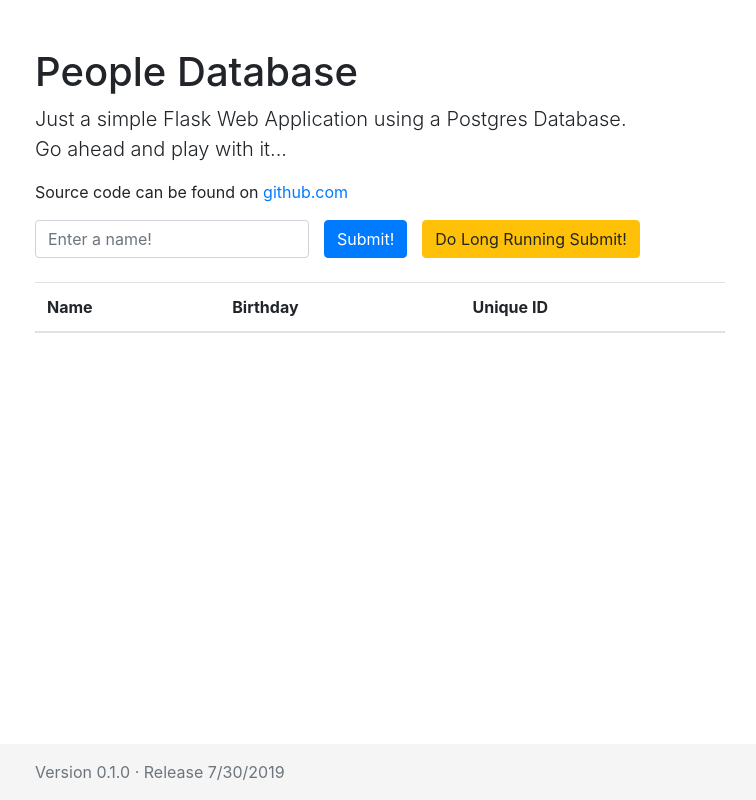
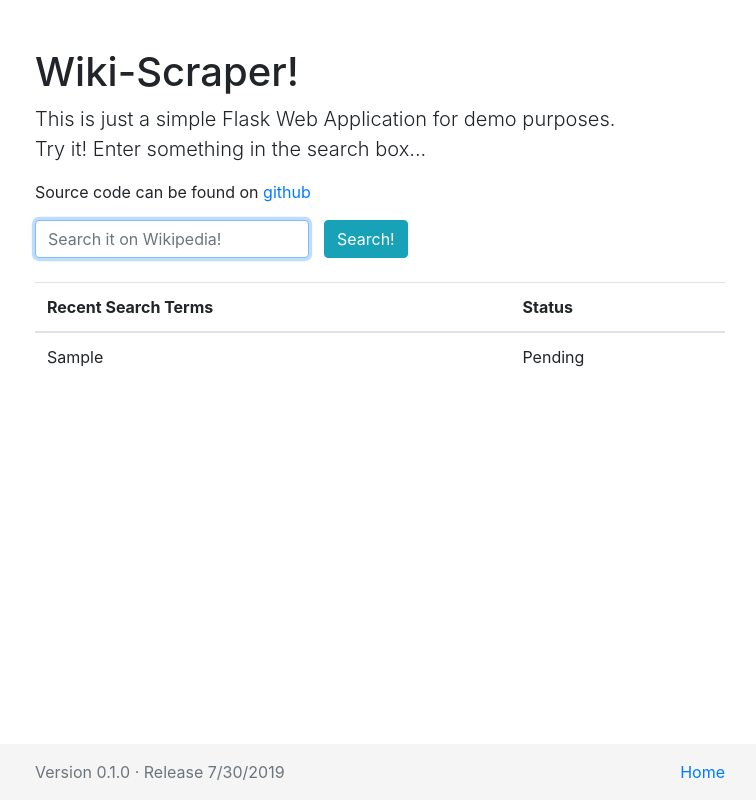
Before and after one commit to pogzyb/deploy-flask-into-aws-with-terraform, a Flask app: page / in a window 1280 px wide. Shown: the whole page, without its empty margins (260-1016 px from the left). Run offline with Flask 2, Linux system fonts and the light colour scheme; tables that the repository leaves empty hold one stand-in row (values such as "Sample post"); lists and menus that the app fills with data are empty; some libraries are stand-ins or nearby versions.

Commit message:
Change html for home page
New wording to fit the new purpose of the application.

```diff
--- a/src/app/blueprints/web/templates/home.html
+++ b/src/app/blueprints/web/templates/home.html
@@ -6,7 +6,7 @@
     <meta name="description" content="">
     <meta name="author" content="Mark Otto, Jacob Thornton, and Bootstrap contributors">
     <meta name="generator" content="Jekyll v3.8.5">
-    <title>pogzyb · flask-and-postgres</title>
+    <title>pogzyb · flask-psql-terraform-aws</title>
 
     <link rel="canonical" href="https://getbootstrap.com/docs/4.3/examples/sticky-footer/">
 
@@ -47,13 +47,12 @@
     <!-- Begin page content -->
     <main role="main" class="flex-shrink-0">
       <div class="container">
-        <h1 class="mt-5">People Database</h1>
-        <p class="lead">Just a simple Flask Web Application using a Postgres Database.<br> Go ahead and play with it...</p>
-        <p>Source code can be found on <a href="https://github.com/pogzyb/flask-postgres" target="_blank">github.com</a></p>
+        <h1 class="mt-5">Wiki-Scraper!</h1>
+        <p class="lead">This is just a simple Flask Web Application for demo purposes.<br> Try it! Enter something in the search box...</p>
+        <p>Source code can be found on <a href="https://github.com/pogzyb/flask-postgres" target="_blank">github</a></p>
         <form class="form-inline" action="/" method="post">
-            <input type="text" name="name" class="form-control" id="exampleInputPerson1" placeholder="Enter a name!" required>
-            <button class="btn btn-md btn-primary" type="submit" style="margin-left: 15px;">Submit!</button>
-            <button class="btn btn-md btn-warning" type="submit" onclick="javascript: form.action='/background';" style="margin-left: 15px;">Do Long Running Submit!</button>
+            <input type="text" name="term" class="form-control" id="search-box" placeholder="Search it on Wikipedia!" required>
+            <button class="btn btn-md btn-info" type="submit" onclick="javascript: form.action='/background';" style="margin-left: 15px;">Search!</button>
         </form>
         <br>
         {% if items['alert'] %}
@@ -67,17 +66,15 @@
         <table class="table">
           <thead>
             <tr>
-              <th scope="col">Name</th>
-              <th scope="col">Birthday</th>
-              <th scope="col">Unique ID</th>
+              <th scope="col">Recent Search Terms</th>
+              <th scope="col">Status</th>
             </tr>
           </thead>
           <tbody>
-            {% for item in items['people'] %}
+            {% for item in items['wikis'] %}
                 <tr>
-                    <td>{{ item.name }}</td>
-                    <td>{{ item.birthday }}</td>
-                    <td>{{ item.uid }}</td>
+                    <td>{{ item.term }}</td>
+                    <td>{{ item.status.value }}</td>
                 </tr>
             {% endfor %}
         </table>
@@ -87,6 +84,7 @@
     <footer class="footer mt-auto py-3">
       <div class="container">
         <span class="text-muted">Version 0.1.0 · Release 7/30/2019</span>
+        <span class="text-muted float-right"><a href="/">Home</a></span>
       </div>
     </footer>
   </body>
@@ -95,4 +93,7 @@
   <script src="https://cdnjs.cloudflare.com/ajax/libs/popper.js/1.14.7/umd/popper.min.js" integrity="sha384-UO2eT0CpHqdSJQ6hJty5KVphtPhzWj9WO1clHTMGa3JDZwrnQq4sF86dIHNDz0W1" crossorigin="anonymous"></script>
   <script src="https://stackpath.bootstrapcdn.com/bootstrap/4.3.1/js/bootstrap.min.js" integrity="sha384-JjSmVgyd0p3pXB1rRibZUAYoIIy6OrQ6VrjIEaFf/nJGzIxFDsf4x0xIM+B07jRM" crossorigin="anonymous"></script>
 
+  <script>
+      document.getElementById("search-box").focus();
+  </script>
 </html>
```
